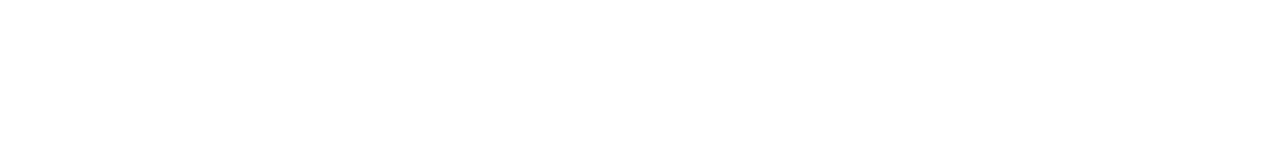
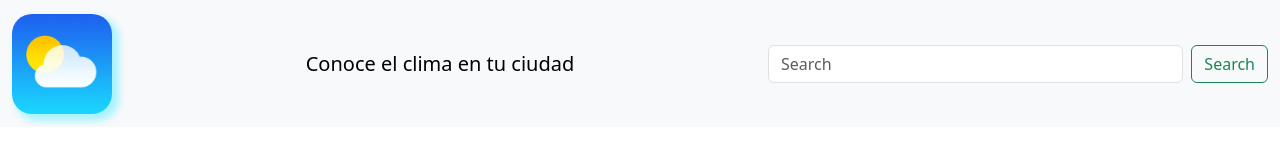
Before and after one commit to DangeloGodoy/clinica-veterinaria, a plain HTML site: page index.html in a window 1280 px wide. Drawn offline with nearby package versions, Linux system fonts and the light colour scheme.

Commit message:
creat page styles

```diff
--- a/index.html
+++ b/index.html
@@ -1,11 +1,39 @@
-<!DOCTYPE html>
+<!doctype html>
 <html lang="en">
+
 <head>
-    <meta charset="UTF-8">
-    <meta name="viewport" content="width=device-width, initial-scale=1.0">
-    <title>Document</title>
+    <meta charset="utf-8">
+    <meta name="viewport" content="width=device-width, initial-scale=1">
+    <title>Pagina de Clima</title>
+    <link href="https://cdn.jsdelivr.net/npm/bootstrap@5.3.3/dist/css/bootstrap.min.css" rel="stylesheet"
+        integrity="sha384-QWTKZyjpPEjISv5WaRU9OFeRpok6YctnYmDr5pNlyT2bRjXh0JMhjY6hW+ALEwIH" crossorigin="anonymous">
+    <link rel="stylesheet" href="styles.css">
 </head>
+
 <body>
+    <header>
+        <nav class="navbar bg-body-tertiary d-flex">
+            <div class="container-fluid">
+                <a class="navbar-brand" href="#">
+                    <img src="./img/logo.png" alt="Logo" class="d-inline-block align-text-top logo">
+                </a>
+                <a class="navbar-brand">Conoce el clima en tu ciudad</a>
+                <form class="d-flex" style="width: 500px;" role="search">
+                    <input class="form-control me-2" type="search" placeholder="Search" aria-label="Search">
+                    <button class="btn btn-outline-success" type="submit">Search</button>
+                </form>
+            </div>
+        </nav>
+    </header>
+    <main>
 
+    </main>
+    <footer>
+
+    </footer>
+    <script src="https://cdn.jsdelivr.net/npm/bootstrap@5.3.3/dist/js/bootstrap.bundle.min.js"
+        integrity="sha384-YvpcrYf0tY3lHB60NNkmXc5s9fDVZLESaAA55NDzOxhy9GkcIdslK1eN7N6jIeHz"
+        crossorigin="anonymous"></script>
 </body>
+
 </html>
--- /dev/null
+++ b/sass/_header.scss
@@ -0,0 +1,6 @@
+.logo {
+    width: 100px;
+    height: 100px;
+    border-radius: 20px;
+    box-shadow: 5px 5px 7px 2px rgba(161,242,255,0.93);
+}
--- /dev/null
+++ b/styles.scss
@@ -0,0 +1 @@
+@import "./sass/header"
```
Also changed, not shown: img/logo.png (added), styles.css, 1 other file.
